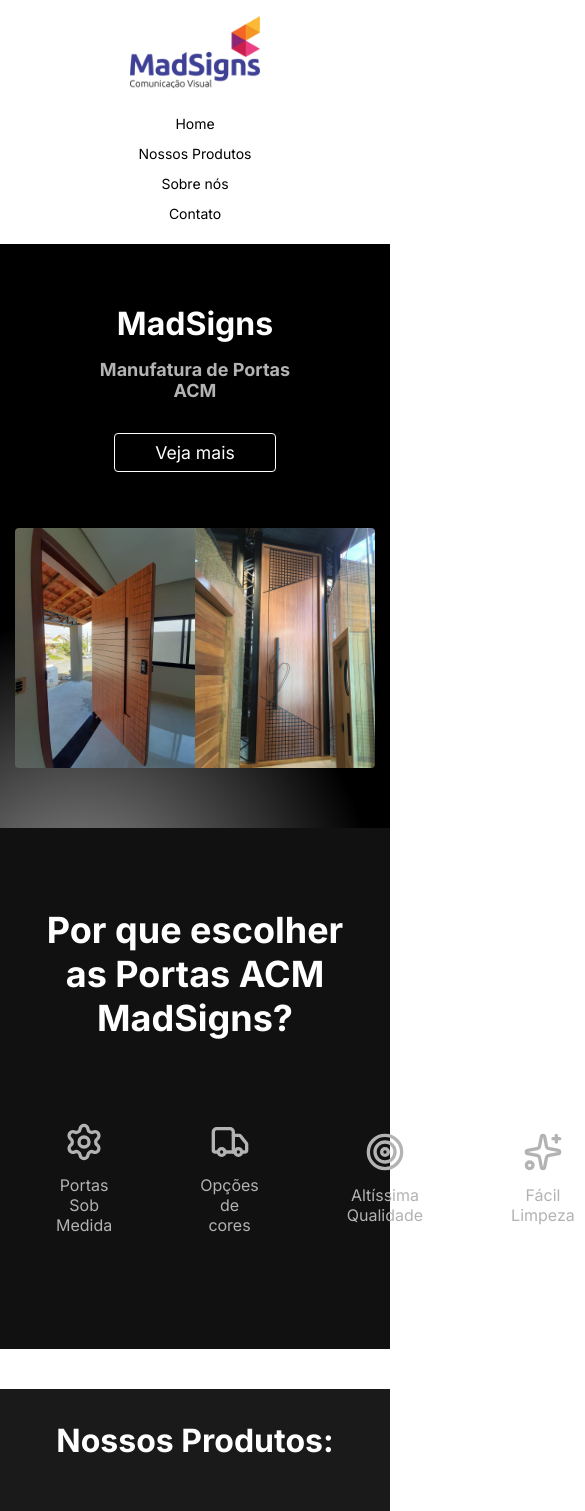
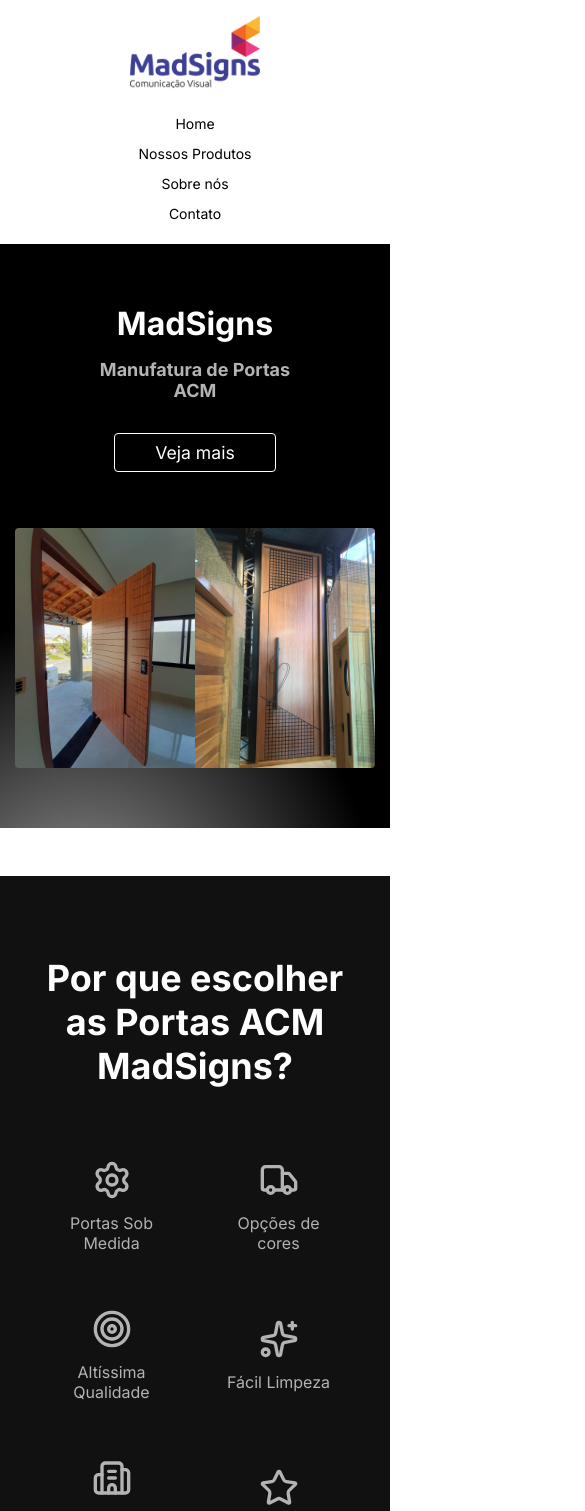
Before and after one commit to VitorSerpa/MadSignsWebSite, a Next.js app in the folder mad-signs-page/: page / in a window 390 px wide. Shown: the top 1511 px of the page, 585 px wide, since content can reach past the window. Built offline with nearby package versions, Linux system fonts and the light colour scheme.

Commit message:
feat(vantagens)

```diff
--- a/mad-signs-page/app/Page.module.css
+++ b/mad-signs-page/app/Page.module.css
@@ -551,6 +551,7 @@
 }
 
 .vantagens_section {
+    margin-top: 3rem;
     background-color: #111;
     padding: 5rem 2rem; /* aumentei o respiro */
     text-align: center;
@@ -565,7 +566,7 @@
 .vantagens_grid {
     display: grid;
     grid-template-columns: repeat(6, 1fr);
-    gap: 2.5rem; /* mais espaço entre itens */
+    gap: 2rem; /* mais espaço entre itens */
     max-width: 1300px; /* um pouco mais largo */
     margin: 0 auto;
 }
@@ -594,3 +595,22 @@
     transform: translateY(-8px); /* mais efeito */
     color: white;
 }
+
+@media (max-width: 1024px) {
+    .vantagens_grid {
+        grid-template-columns: repeat(3, 1fr);
+    }
+}
+
+/* Celular */
+@media (max-width: 600px) {
+    .vantagens_grid {
+        gap: 0.5rem;
+        grid-template-columns: repeat(2, 1fr); /* 2 colunas fixas */
+    }
+
+    .vantagem_item{
+        margin: 0.5rem;
+        padding: 1rem;
+    }
+}
```
